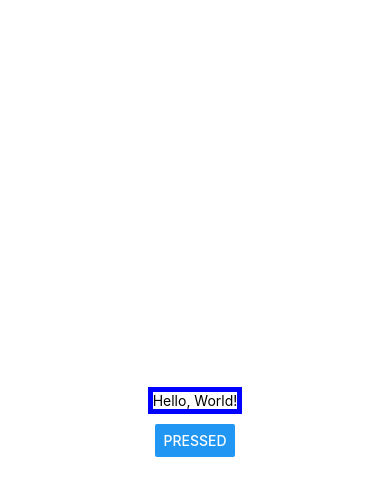
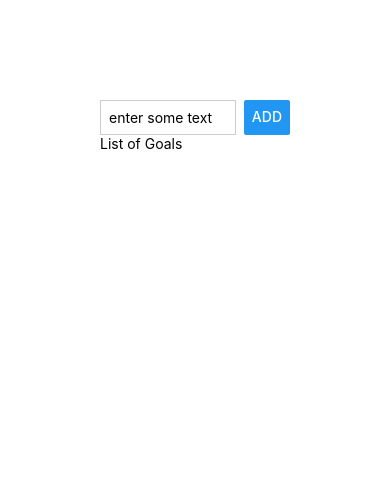
Before and after one commit to benunderdahl/GoalTracker, a React Native app: screen / in a window 390 px wide. Shown: the top 496 px of the page. Built offline with nearby package versions, Linux system fonts and the light colour scheme.

Commit message:
created goal tracker skeleton

```diff
--- a/App.js
+++ b/App.js
@@ -1,20 +1,33 @@
-import { StyleSheet, Text, View, Button } from 'react-native';
+import { StyleSheet, Text, View, Button, TextInput } from 'react-native';
 
 export default function App() {
   return (
-    <View style={styles.container}>
-      <Text style={{marginBottom: 10, borderWidth: 5, borderColor: "blue"}}>Hello, World!</Text>
-      <Button title="pressed" />
+    <View style={styles.appContainer}>
+      <View style={styles.inputContainer}>
+      <TextInput style={styles.textInput} placeholder="enter some text" />
+      <Button title="Add"/>
+      </View>
+      <Text>List of Goals</Text>
+      <View></View>
 
     </View>
   );
 }
 
+
 const styles = StyleSheet.create({
-  container: {
-    flex: 1,
-    backgroundColor: '#fff',
-    alignItems: 'center',
-    justifyContent: 'center',
+  appContainer: {
+    padding: 100
   },
-});
+  inputContainer: {
+    flexDirection: "row",
+    justifyContent: "space-between",
+  },
+  textInput: {
+    borderWidth: 1,
+    borderColor: '#CCCCCC',
+    width: '80%',
+    marginRight: 8,
+    padding: 8
+  }
+})
```
